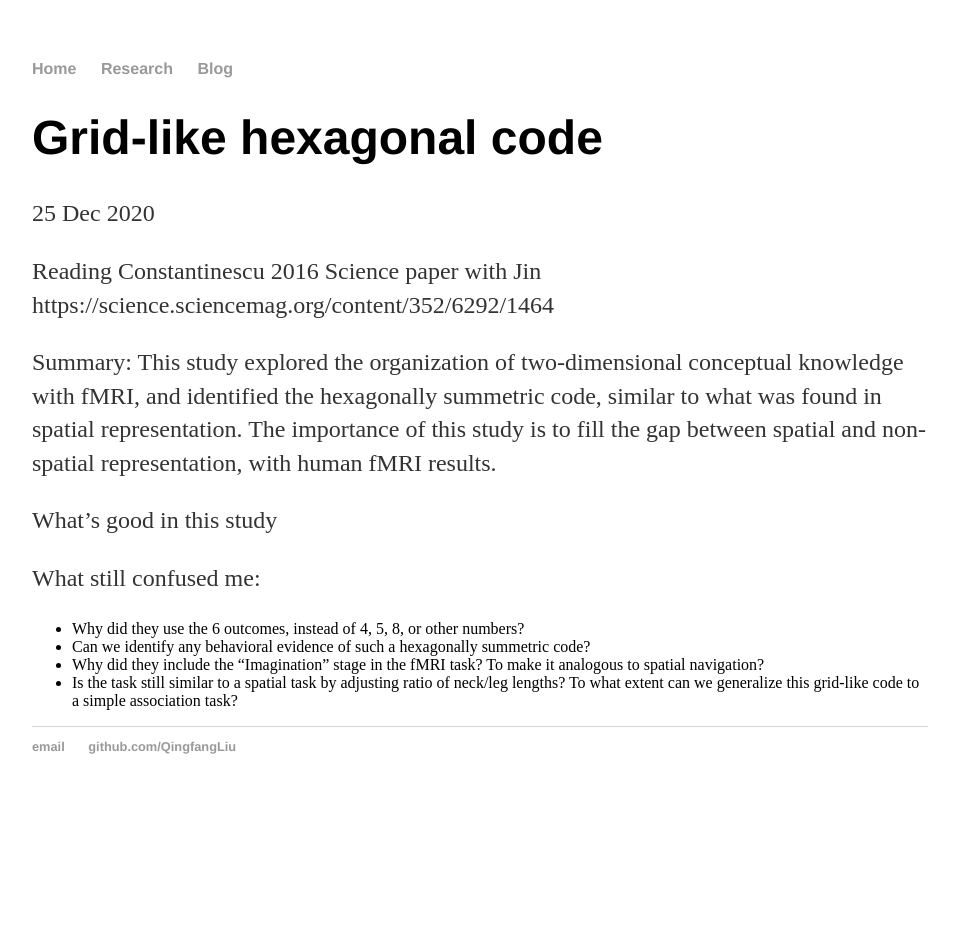
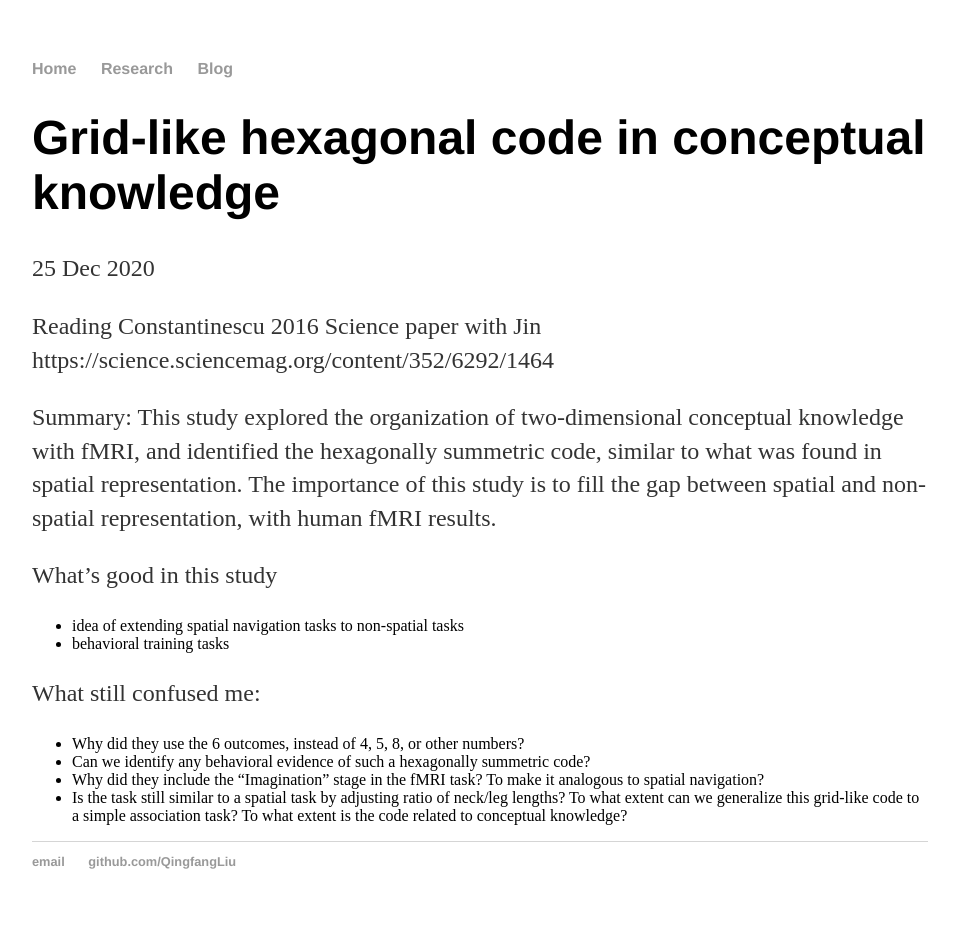
Before and after one commit to QingfangLiu/qingfangliu.github.io, a Jekyll site: the page built from _posts/2020-12-25-grid-code.md, in a window 1280 px wide. Shown: the whole page, without its empty margins (160-1119 px from the left). Built offline with Jekyll 4.4.1, drawn with Linux system fonts in a browser that asks for light colours; before the commit the page ends 900 px from its top, so only the background shows below that.

Commit message:
Update 2020-12-25-grid-code.md

```diff
--- a/_posts/2020-12-25-grid-code.md
+++ b/_posts/2020-12-25-grid-code.md
@@ -1,6 +1,6 @@
 ---
 layout: post
-title: "Grid-like hexagonal code"
+title: "Grid-like hexagonal code in conceptual knowledge"
 date: 2020-12-25
 ---
 
@@ -10,10 +10,12 @@ https://science.sciencemag.org/content/352/6292/1464
 Summary: This study explored the organization of two-dimensional conceptual knowledge with fMRI, and identified the hexagonally summetric code, similar to what was found in spatial representation. The importance of this study is to fill the gap between spatial and non-spatial representation, with human fMRI results.
 
 What's good in this study
+- idea of extending spatial navigation tasks to non-spatial tasks
+- behavioral training tasks
 
 
 What still confused me:
 - Why did they use the 6 outcomes, instead of 4, 5, 8, or other numbers?
 - Can we identify any behavioral evidence of such a hexagonally summetric code?
 - Why did they include the "Imagination" stage in the fMRI task? To make it analogous to spatial navigation?
-- Is the task still similar to a spatial task by adjusting ratio of neck/leg lengths? To what extent can we generalize this grid-like code to a simple association task?
+- Is the task still similar to a spatial task by adjusting ratio of neck/leg lengths? To what extent can we generalize this grid-like code to a simple association task? To what extent is the code related to conceptual knowledge?
```
